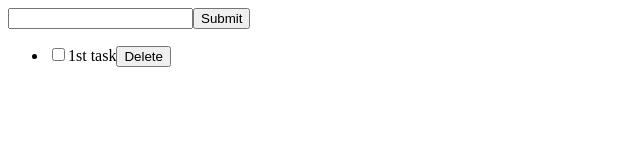
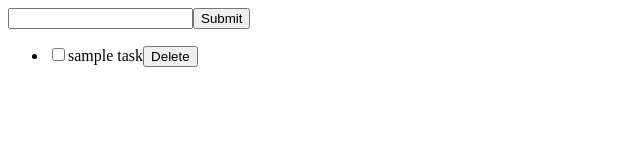
Before and after one commit to mami0tsu/react-todo, a React (Create React App) app: page / in a window 1280 px wide. Shown: the top 160 px of the page, without its empty margins (0-640 px from the left). Built offline with nearby package versions, Linux system fonts and the light colour scheme; the HTML template or start-up script is replaced by a standard one.

Commit message:
Fix: some typo.

```diff
--- a/src/App.tsx
+++ b/src/App.tsx
@@ -12,16 +12,16 @@ type Task = {
 const initialState: Task[] = [
   {
     id: 1,
-    title: '1st task',
+    title: 'sample task',
     done: false
   }
 ]
 
-const App: React.FC = () => {
+const App: React.VFC = (): JSX.Element => {
   const [ tasks, setTasks ] = useState(initialState)
 
   return (
-    <div className="App">
+    <div>
       <TaskInputForm tasks={tasks} setTasks={setTasks} />
       <TaskList tasks={tasks} setTasks={setTasks} />
     </div>
--- a/src/components/TaskItem.tsx
+++ b/src/components/TaskItem.tsx
@@ -7,7 +7,7 @@ type Props = {
   handleDelete: (task: Task) => void
 }
 
-const TaskItem:React.VFC<Props> = ({ task, handleDone, handleDelete }): JSX.Element => {
+const TaskItem: React.VFC<Props> = ({ task, handleDone, handleDelete }): JSX.Element => {
   return (
     <li className={task.done ? 'done' : ''}>
     <label>
--- a/src/components/TaskList.tsx
+++ b/src/components/TaskList.tsx
@@ -7,7 +7,7 @@ type Props = {
   setTasks: React.Dispatch<React.SetStateAction<Task[]>>
 }
 
-const TaskList: React.VFC<Props> = ({ tasks, setTasks }) => {
+const TaskList: React.VFC<Props> = ({ tasks, setTasks }): JSX.Element => {
   const handleDone = (task: Task) => {
     setTasks(prev => prev.map(t => t.id === task.id ? {...task, done: !task.done} : t))
   }
```
